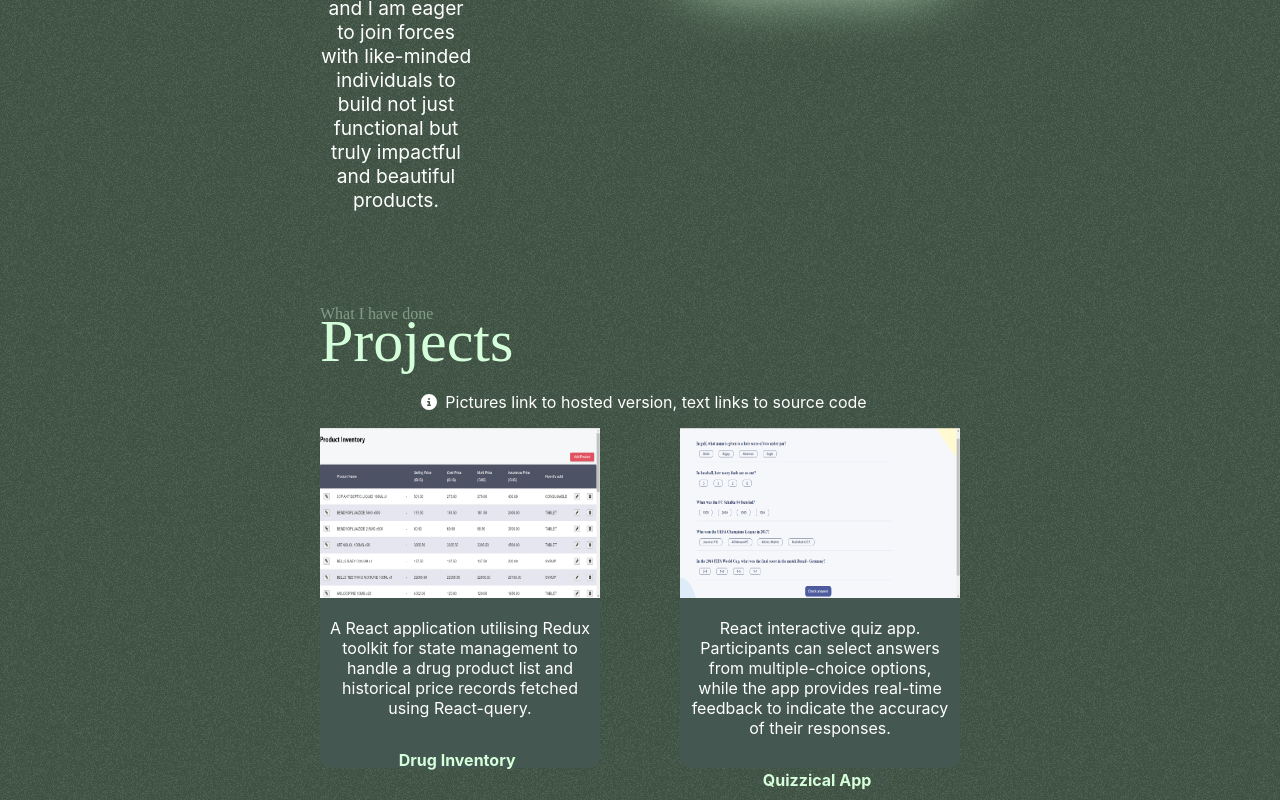
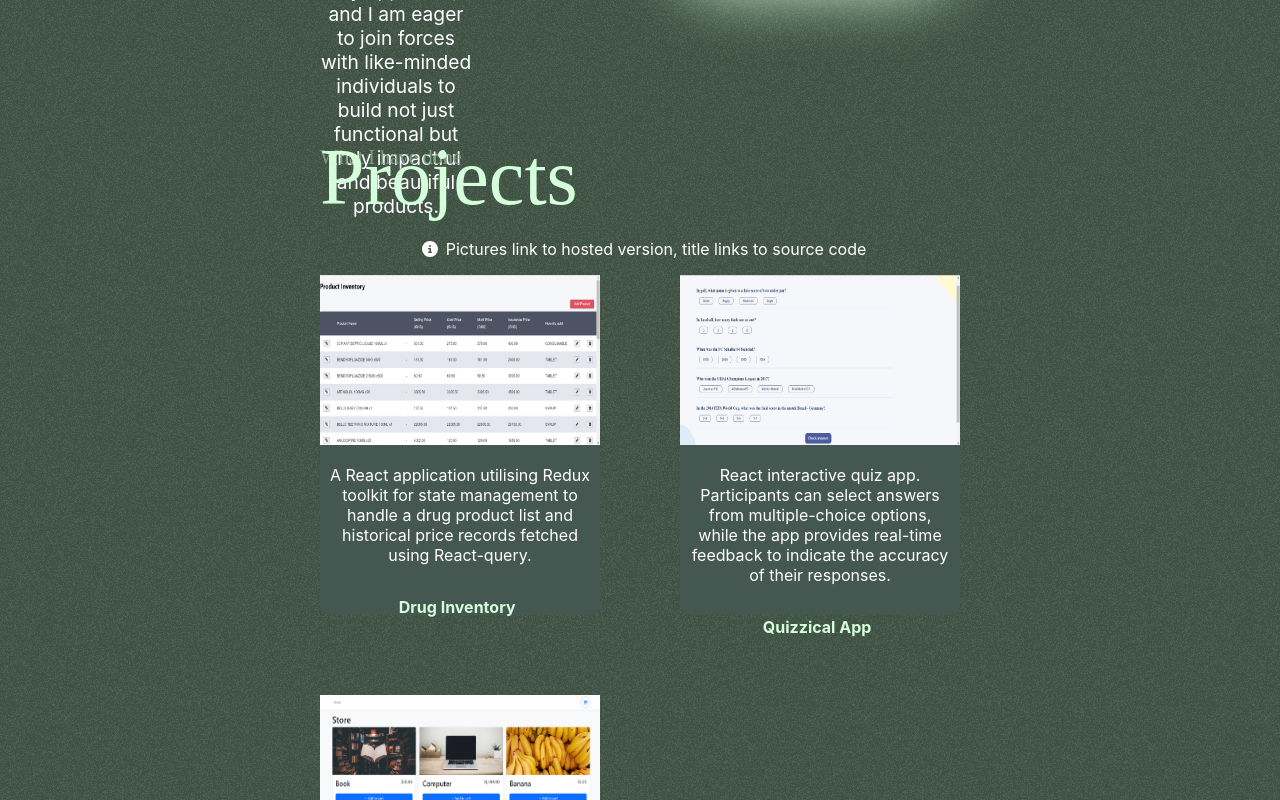
Before and after one commit to Maysummer/Portfolio1, a React (Create React App) app: page / in a window 1280 px wide. Shown: the part 1560-2360 px from the top of the page. Built offline with nearby package versions, Linux system fonts and the light colour scheme; a web font is replaced by a local one.

Commit message:
change view

```diff
--- a/src/pages/Projects.tsx
+++ b/src/pages/Projects.tsx
@@ -33,7 +33,7 @@ export default function Projects() {
       </SectionHeaderContainer>
       <p>
         <StyledFontAwesomeIcon icon={faInfoCircle} />
-        Pictures link to hosted version, text links to source code
+        Pictures link to hosted version, title links to source code
       </p>
       <ProjectContainer>
         <Project>
--- a/src/pages/styles/aboutStyles.ts
+++ b/src/pages/styles/aboutStyles.ts
@@ -23,7 +23,7 @@ export const AboutImage = styled.img`
 
   &:hover {
     animation-name: img-animation;
-    animation-duration: 1.5s;
+    animation-duration: 1s;
     animation-iteration-count: infinite;
     transform-origin: 70% 70%;
     display: inline-block;
--- a/src/pages/styles/sectionStyles.ts
+++ b/src/pages/styles/sectionStyles.ts
@@ -2,6 +2,7 @@ import styled from 'styled-components';
 
 export const SectionContainer = styled.section`
   padding: 2em 20em;
+  height: 100vh;
 
   @media (max-width: 1270px) {
     padding: 2em 2em;
@@ -18,13 +19,14 @@ font-family: 'Agbalumo';
 export const SectionHeaderText = styled.p`
   margin: 0;
   color: #819c85;
+  font-size: 20px;
 `
 
 export const SectionHeader = styled.p`
-  font-size: 60px;
+  font-size: 80px;
   margin: 0;
   color: #d5ffdb;
-  margin-top: -1rem;
+  margin-top: -2.3rem;
 
   @media (max-width: 768px) {
     font-size: 50px;
```
